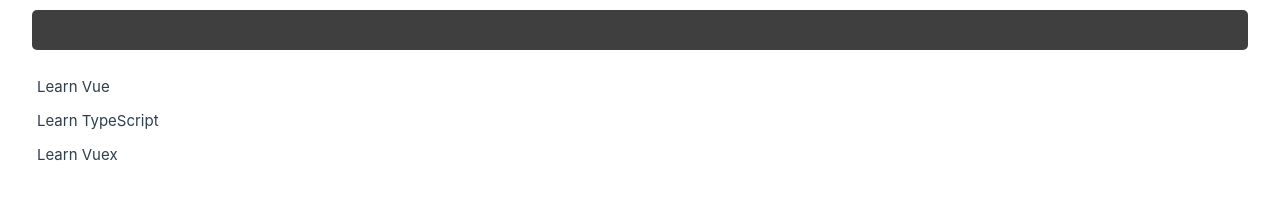
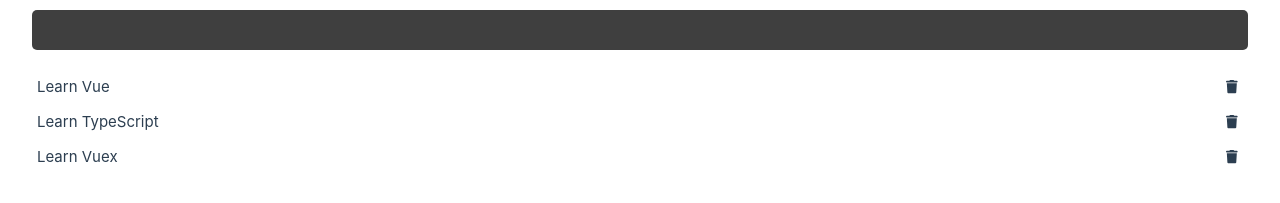
Before and after one commit to ally1002/todo-vue, a Vue app: page / in a window 1280 px wide. Shown: the part 179-382 px from the top of the page. Built offline with nearby package versions, Linux system fonts and the light colour scheme.

Commit message:
deleting a todo

```diff
--- a/src/components/TodoList.vue
+++ b/src/components/TodoList.vue
@@ -4,8 +4,11 @@
             <input type="text" class="add" v-model="newTodo" @keyup.enter="insertTask">
         </div>
         <div class="list">
-            <div class="item" v-for="todo in todos">
+            <div class="item" v-for="(todo, index) in todos">
                 {{ todo.text }}
+                <button class="remove" @click="removeItem(index)">
+                    <fas icon="trash"></fas>
+                </button>
             </div>
         </div>
     </div>
@@ -55,6 +58,9 @@ export default defineComponent({
             this.idNewTodo++
             this.newTodo = '';
         },
+        removeItem(index: number) {
+            this.todos.splice(index, 1);
+        }
     }
 });
 </script>
@@ -103,6 +109,8 @@ export default defineComponent({
             color: var(--color-text);
             background: none;
             border: none;
+            float: right;
+            padding: 5px;
             cursor: pointer;
 
             &:hover {
```
